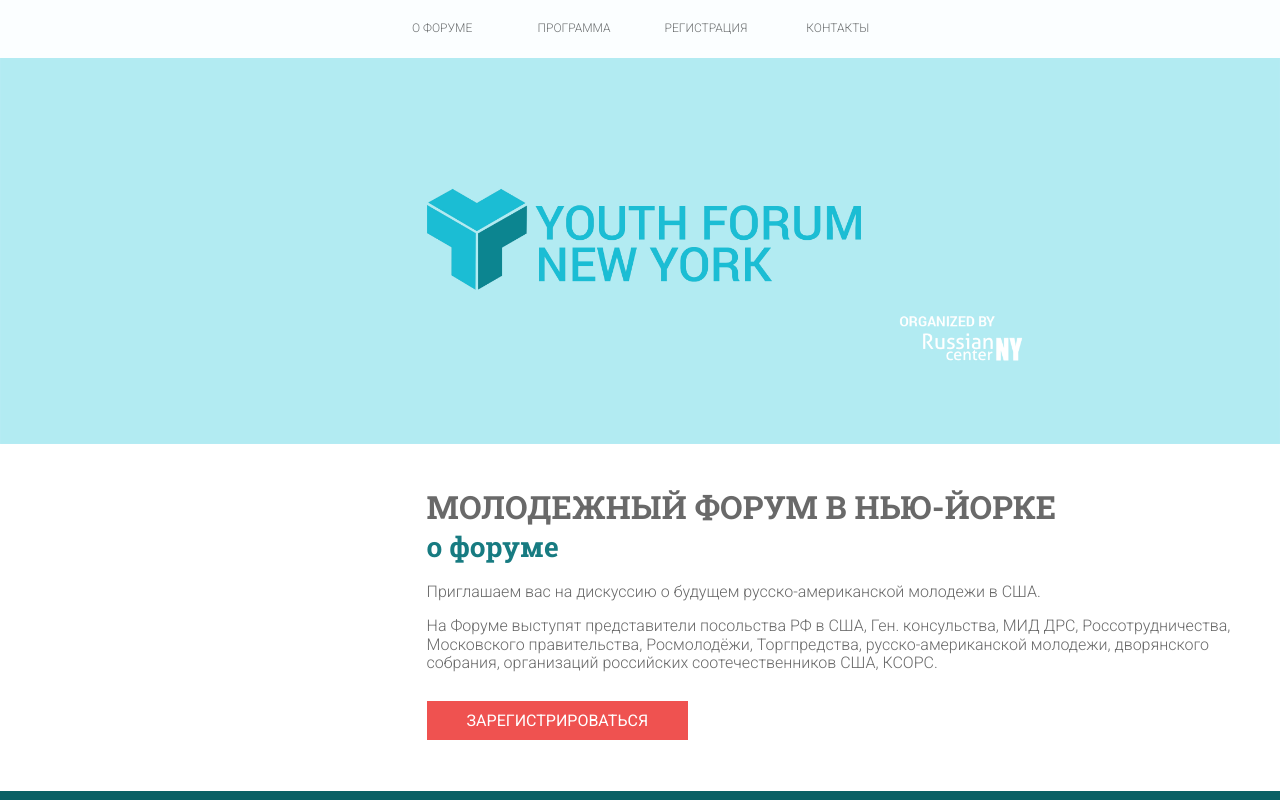
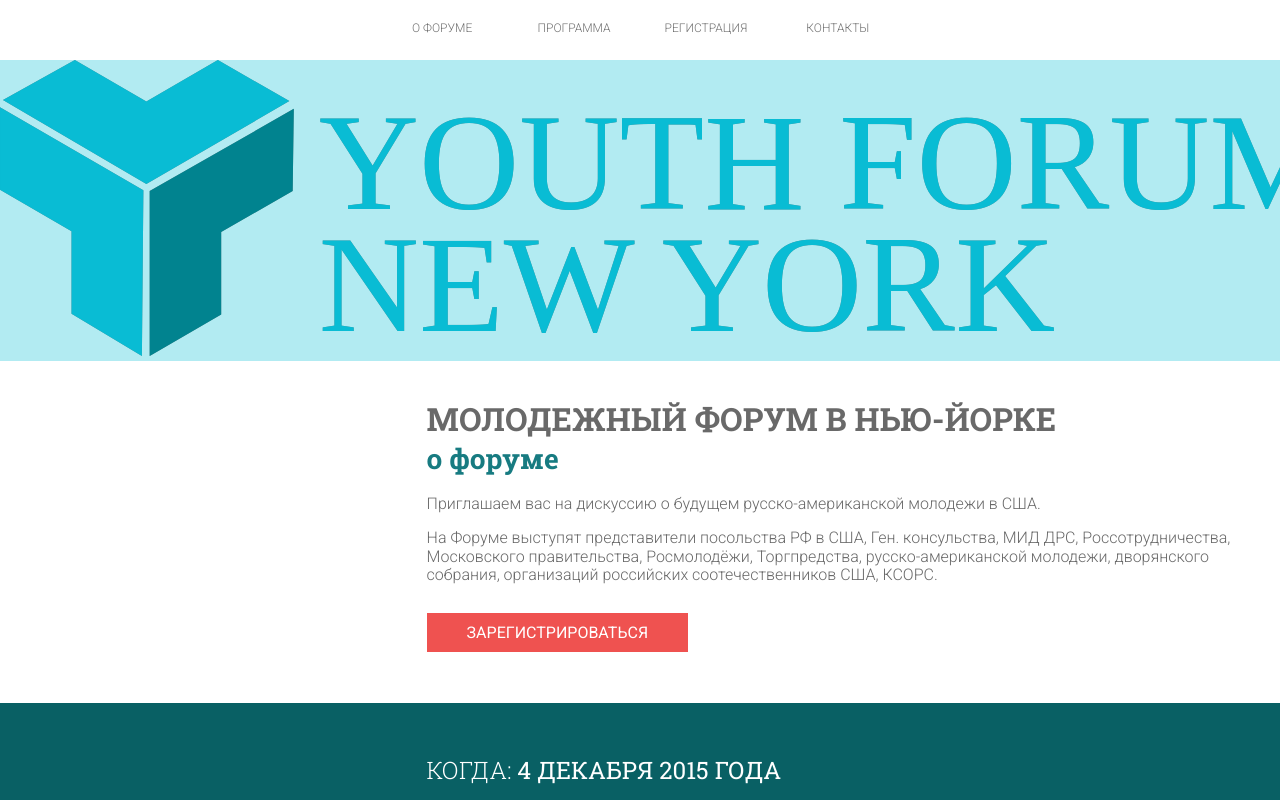
Before and after one commit to olegchursin/yfny, a plain HTML site: page index.html in a window 1280 px wide. Shown: the top 800 px of the page. Drawn offline with nearby package versions, Linux system fonts and the light colour scheme.

Commit message:
add svg img for marquee

```diff
--- a/css/style.css
+++ b/css/style.css
@@ -209,8 +209,9 @@ section {
 }
 
 #marquee-wrapper {
+  background: #b2ebf2;
   display: block;
-  margin: 0 auto;
+  margin: 60px auto 0;
 }
 
 #marquee img {
--- a/index.html
+++ b/index.html
@@ -43,7 +43,7 @@
 
   <section id="marquee-wrapper">
     <div id="marquee-img">
-      <img src="img/yfny-marquee-logo-2.jpg" alt="Youth Forum New York">
+      <img src="img/yfny-logo.svg" alt="Youth Forum New York">
     </div><!-- #marquee-image -->
   </section><!-- #marquee-wrapper -->
 
```
Also changed, not shown: img/yfny-logo.svg (added).
